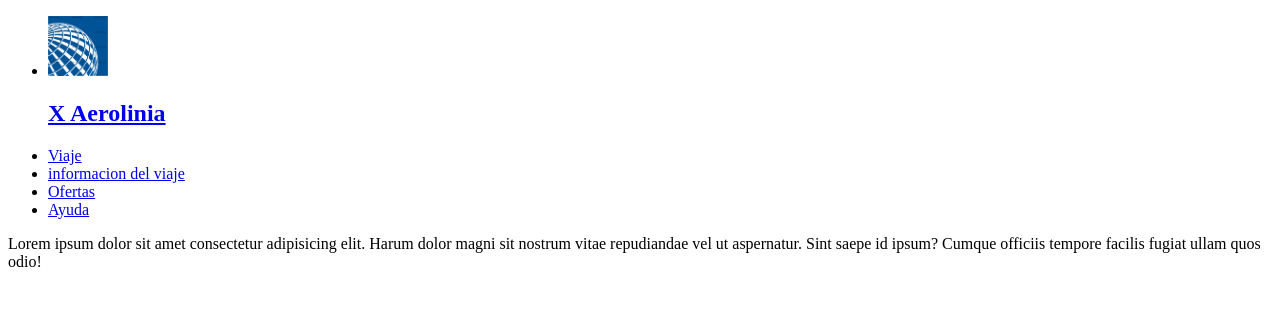
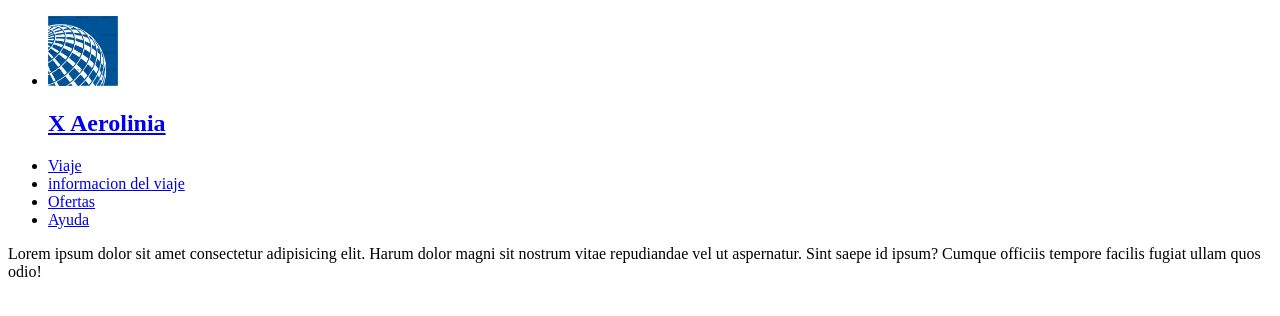
Before and after one commit to therain754/Entrega-Final-Aranibar, a plain HTML site: page pages/ayuda.html in a window 1280 px wide. Drawn offline with nearby package versions, Linux system fonts and the light colour scheme; files that its build step writes are made by us from their sources; files whose address does not match are found by name.

Commit message:
new changes

```diff
--- a/scss/style.scss
+++ b/scss/style.scss
@@ -1,5 +1,3 @@
-@import "/css/style.css";
-
 
 * {
 	margin: 10;
@@ -10,12 +8,18 @@
 	position: sticky;
 	top: 0;
 	background-color: white;
+	z-index: 100;
+	.logo {
+		width: 70px;
+		height: 70px;
+	}
 }
 
-.logo {
-	height: 60px;
-	border-right: 30px solid transparent;
+.novedades {
+	height: 200px;
 }
 
-// Path: comentartio x
-// otro comentario
+.consejos-container {
+	height: 300px;
+
+}
```
